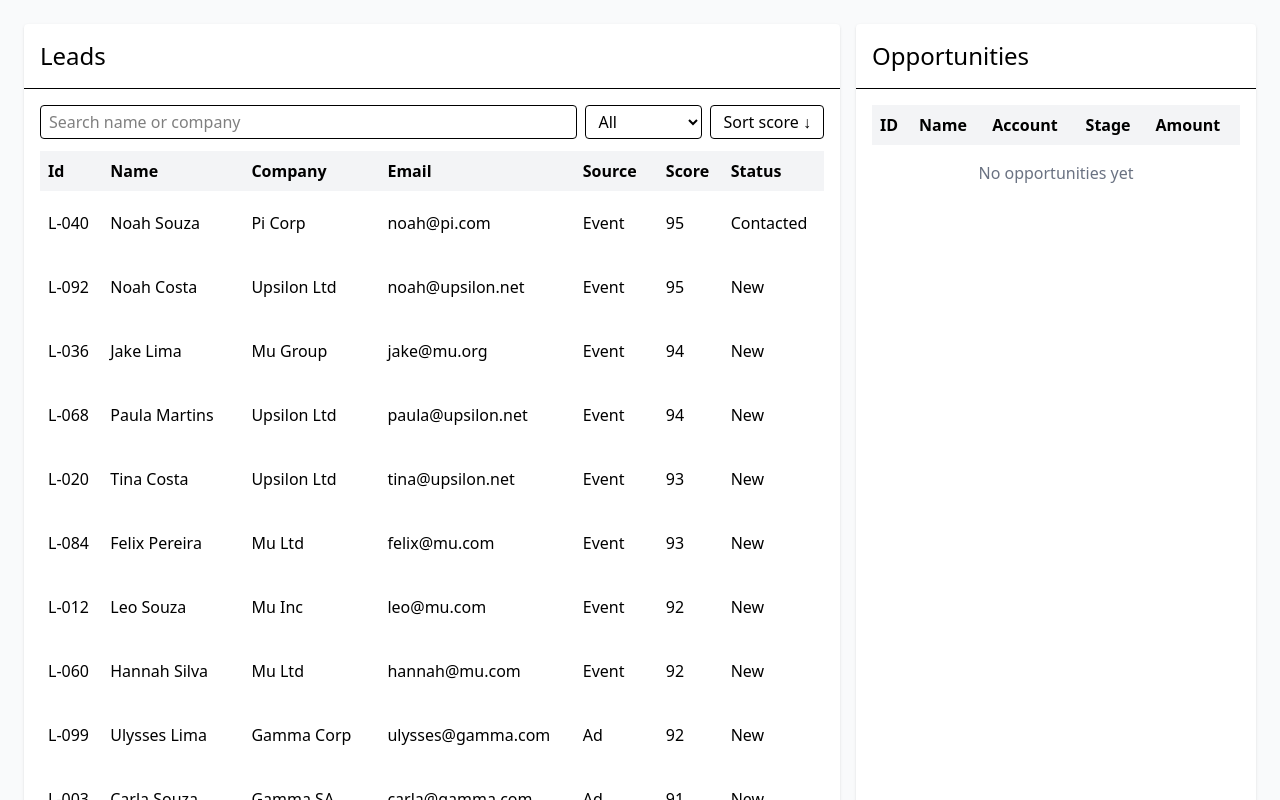
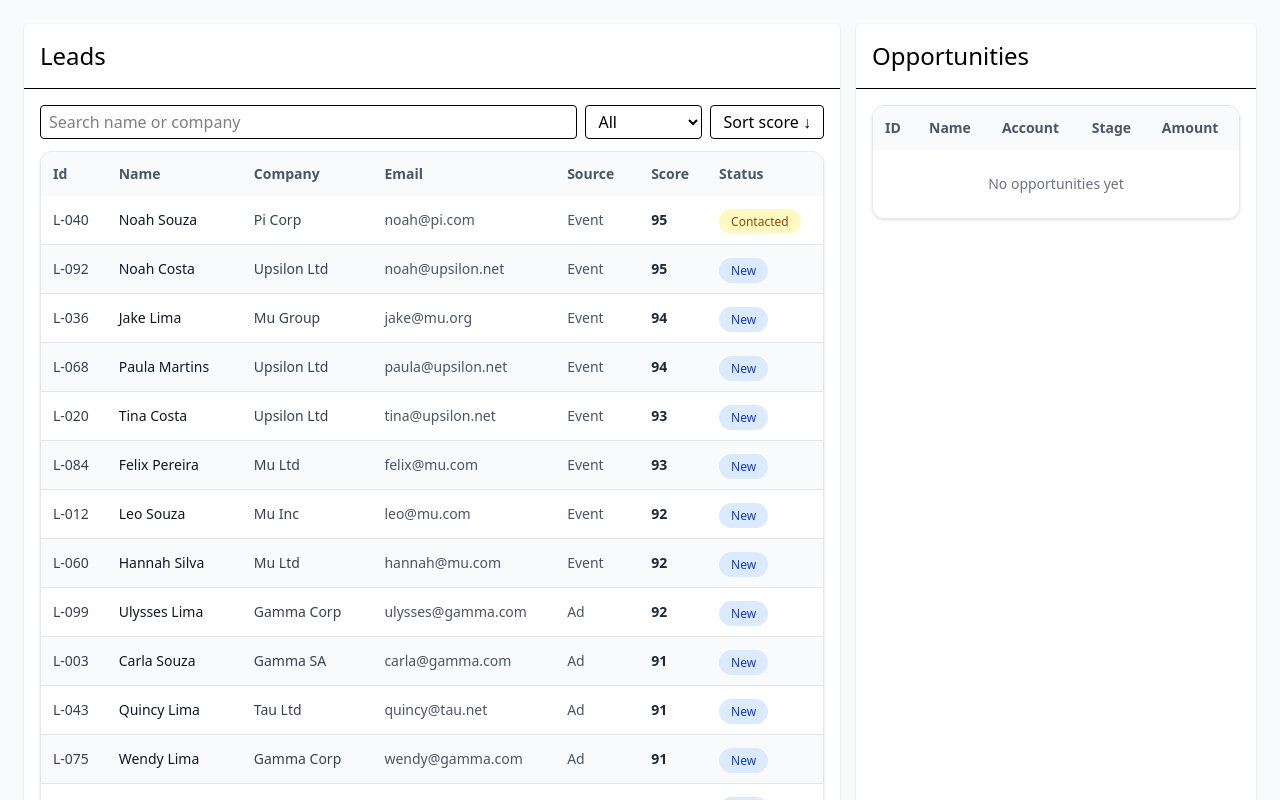
Before and after one commit to leoaltemari/mini-seller-console, a React (Vite) app: page / in a window 1280 px wide. Shown: the top 800 px of the page. Built offline with nearby package versions, Linux system fonts and the light colour scheme.

Commit message:
feat: enhance table styling and status colors

```diff
--- a/src/components/LeadsTable.tsx
+++ b/src/components/LeadsTable.tsx
@@ -1,4 +1,7 @@
+import { leadStatusColors } from '@constants/status-colors';
 import { Lead } from '@models/leads';
+
+import StatusBadge from './StatusBadge';
 
 
 interface Props {
@@ -9,47 +12,51 @@ interface Props {
 
 export default function LeadsTable({ leads, onRowClick, lastLeadRef }: Props) {
   return (
-    <div className="overflow-auto">
-      <table className="min-w-full table-auto">
-        <thead className="bg-gray-100">
+    <div className="overflow-auto rounded-xl shadow border border-gray-200">
+      <table className="min-w-full table-auto border-collapse">
+        <thead className="bg-gray-50 sticky top-0 z-10">
           <tr>
-            <th className="text-left p-2">Id</th>
-            <th className="text-left p-2">Name</th>
-            <th className="text-left p-2">Company</th>
-            <th className="text-left p-2">Email</th>
-            <th className="text-left p-2">Source</th>
-            <th className="text-left p-2">Score</th>
-            <th className="text-left p-2">Status</th>
+            <th className="text-left p-3 text-sm font-semibold text-gray-600">Id</th>
+            <th className="text-left p-3 text-sm font-semibold text-gray-600">Name</th>
+            <th className="text-left p-3 text-sm font-semibold text-gray-600">Company</th>
+            <th className="text-left p-3 text-sm font-semibold text-gray-600">Email</th>
+            <th className="text-left p-3 text-sm font-semibold text-gray-600">Source</th>
+            <th className="text-left p-3 text-sm font-semibold text-gray-600">Score</th>
+            <th className="text-left p-3 text-sm font-semibold text-gray-600">Status</th>
           </tr>
         </thead>
-        <tbody>
-          {
-            !leads.length && (
+        <tbody className="divide-y divide-gray-200">
+          {!leads.length && (
             <tr>
-                <td colSpan={7} className="p-4 text-center text-gray-500">No leads found</td>
+              <td
+                colSpan={7}
+                className="p-6 text-center text-gray-500 text-sm"
+              >
+                No leads found
+              </td>
             </tr>
-            )
-          }
-          {
-            leads.map((lead, index) => (
+          )}
+
+          {leads.map((lead, index) => (
             <tr
               key={lead.id}
               ref={index === leads.length - 1 ? lastLeadRef : null}
-                className="cursor-pointer hover:bg-gray-200 h-16"
+              className="cursor-pointer even:bg-gray-50 hover:bg-blue-50 transition-colors"
               onClick={() => onRowClick(lead)}
             >
-                <td className="p-2">{lead.id}</td>
-                <td className="p-2">{lead.name}</td>
-                <td className="p-2">{lead.company}</td>
-                <td className="p-2">{lead.email}</td>
-                <td className="p-2">{lead.source}</td>
-                <td className="p-2">{lead.score}</td>
-                <td className="p-2">{lead.status}</td>
+              <td className="p-3 text-sm text-gray-700">{lead.id}</td>
+              <td className="p-3 text-sm font-medium text-gray-900">{lead.name}</td>
+              <td className="p-3 text-sm text-gray-700">{lead.company}</td>
+              <td className="p-3 text-sm text-gray-600">{lead.email}</td>
+              <td className="p-3 text-sm text-gray-600">{lead.source}</td>
+              <td className="p-3 text-sm font-semibold text-gray-800">{lead.score}</td>
+              <td className="p-3">
+                <StatusBadge status={lead.status} colorsList={leadStatusColors} />
+              </td>
             </tr>
-            ))
-          }
+          ))}
         </tbody>
       </table>
     </div>
-  )
+  );
 }
--- a/src/components/OpportunitiesTable.tsx
+++ b/src/components/OpportunitiesTable.tsx
@@ -1,40 +1,56 @@
+import { opportunitiesStatusColors } from '@constants/status-colors';
 import { useOpportunities } from '@context/OpportunitiesContext';
+
+import StatusBadge from './StatusBadge';
 
 
 export default function OpportunitiesTable() {
   const { opportunities } = useOpportunities();
 
   return (
-    <table className="min-w-full table-auto">
-      <thead className="bg-gray-100">
-        <tr>
-          <th className="text-left p-2">ID</th>
-          <th className="text-left p-2">Name</th>
-          <th className="text-left p-2">Account</th>
-          <th className="text-left p-2">Stage</th>
-          <th className="text-left p-2">Amount</th>
-        </tr>
-      </thead>
-      <tbody>
-        {
-          !opportunities.length && (
+    <div className="overflow-auto rounded-xl shadow border border-gray-200">
+      <table className="min-w-full table-auto border-collapse">
+        <thead className="bg-gray-50 sticky top-0 z-10">
+          <tr>
+            <th className="text-left p-3 text-sm font-semibold text-gray-600">ID</th>
+            <th className="text-left p-3 text-sm font-semibold text-gray-600">Name</th>
+            <th className="text-left p-3 text-sm font-semibold text-gray-600">Account</th>
+            <th className="text-left p-3 text-sm font-semibold text-gray-600">Stage</th>
+            <th className="text-left p-3 text-sm font-semibold text-gray-600">Amount</th>
+          </tr>
+        </thead>
+        <tbody className="divide-y divide-gray-200">
+          {!opportunities.length && (
             <tr>
-              <td colSpan={5} className="p-4 text-center text-gray-500">No opportunities yet</td>
+              <td
+                colSpan={5}
+                className="p-6 text-center text-gray-500 text-sm"
+              >
+                No opportunities yet
+              </td>
             </tr>
-          )
-        }
-        {
-          opportunities.map((opportunity) => (
-            <tr key={opportunity.id}>
-              <td className="p-2">{opportunity.id}</td>
-              <td className="p-2">{opportunity.name}</td>
-              <td className="p-2">{opportunity.accountName}</td>
-              <td className="p-2">{opportunity.stage}</td>
-              <td className="p-2">{opportunity.amount ?? '-'}</td>
+          )}
+
+          {opportunities.map((opportunity) => (
+            <tr
+              key={opportunity.id}
+              className="even:bg-gray-50 hover:bg-blue-50 transition-colors"
+            >
+              <td className="p-3 text-sm text-gray-700">{opportunity.id}</td>
+              <td className="p-3 text-sm font-medium text-gray-900">
+                {opportunity.name}
+              </td>
+              <td className="p-3 text-sm text-gray-700">{opportunity.accountName}</td>
+              <td className="p-3">
+                <StatusBadge status={opportunity.stage} colorsList={opportunitiesStatusColors} />
+              </td>
+              <td className="p-3 text-sm font-semibold text-gray-800">
+                {opportunity.amount ? `$${opportunity.amount}` : '-'}
+              </td>
             </tr>
-          ))
-        }
-      </tbody>
-    </table>
+          ))}
+        </tbody>
+      </table>
+    </div>
   );
 }
--- /dev/null
+++ b/src/components/StatusBadge.tsx
@@ -0,0 +1,16 @@
+interface Props {
+  status: string;
+  colorsList: Record<string, string>;
+}
+
+export default function StatusBadge({ status, colorsList }: Props) {
+  return (
+    <span
+      className={`px-3 py-1 rounded-full text-xs font-medium ${
+        colorsList[status] ?? 'bg-gray-100 text-gray-800'
+      }`}
+    >
+      {status}
+    </span>
+  );
+}
--- /dev/null
+++ b/src/shared/constants/status-colors.ts
@@ -0,0 +1,15 @@
+export const leadStatusColors: Record<string, string> = {
+  New: 'bg-blue-100 text-blue-800',
+  Contacted: 'bg-yellow-100 text-yellow-800',
+  Qualified: 'bg-green-100 text-green-800',
+  Lost: 'bg-red-100 text-red-800',
+  Converted: 'bg-purple-100 text-purple-800',
+} as const;
+
+export const opportunitiesStatusColors: Record<string, string> = {
+  Prospecting: 'bg-blue-100 text-blue-800',
+  'Needs Analysis': 'bg-yellow-100 text-yellow-800',
+  Proposal: 'bg-green-100 text-green-800',
+  Negotiation: 'bg-purple-100 text-purple-800',
+  Closed: 'bg-gray-200 text-gray-800',
+} as const;
```
Lines whose indentation alone changed are shown as unchanged.
